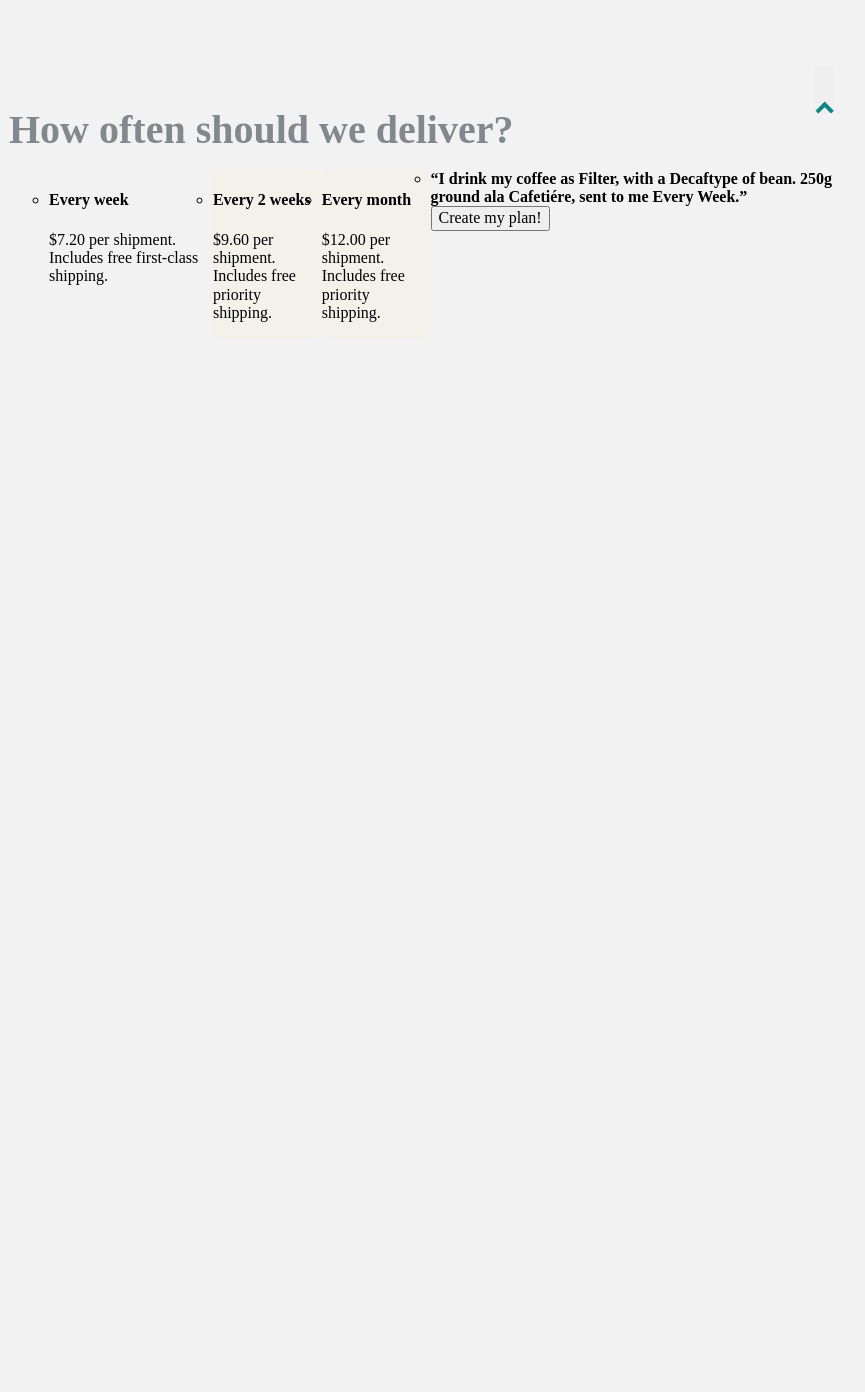
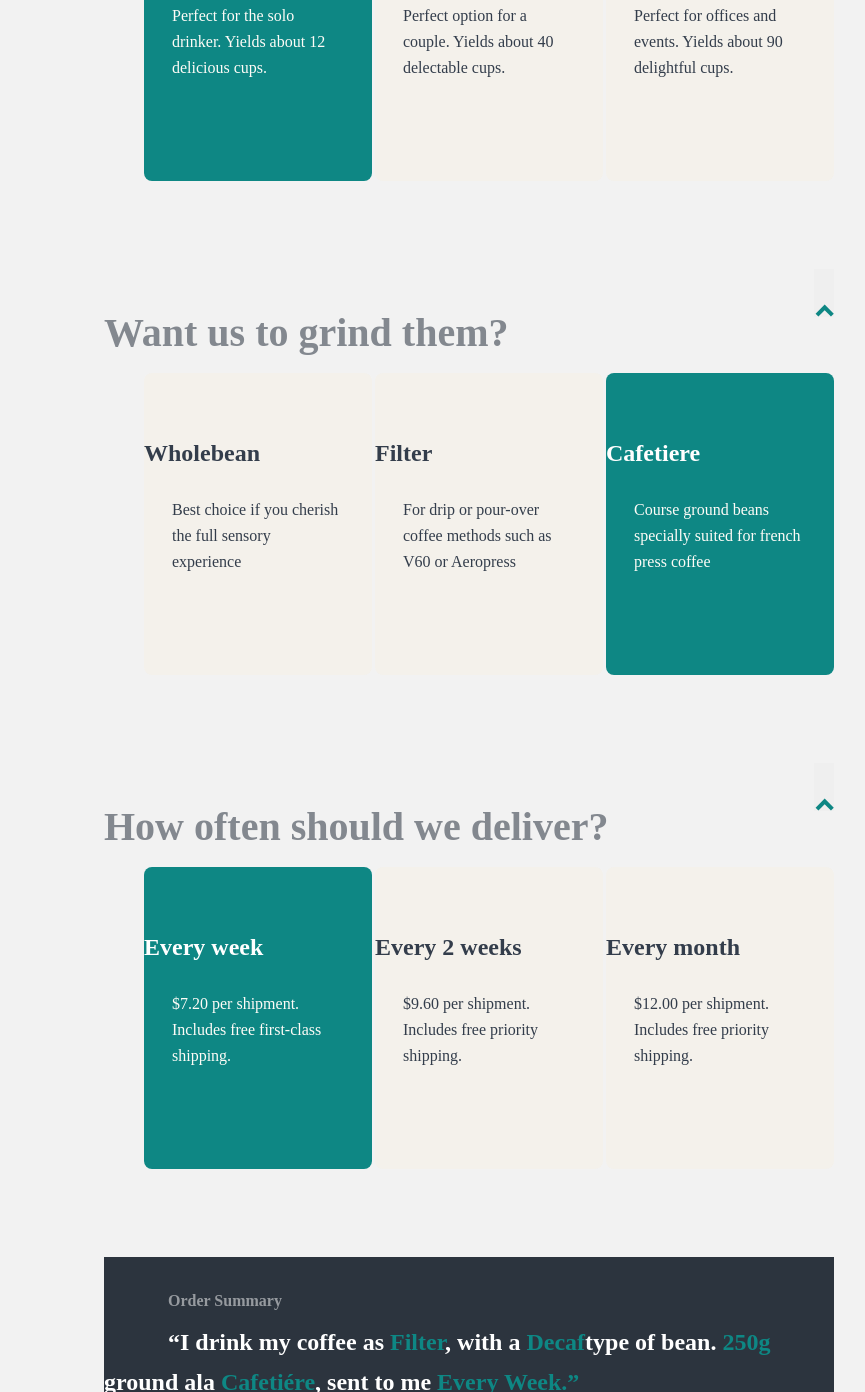
Before and after one commit to Mahnud222222/uy_ishi_1__, a plain HTML site: page create.html in a window 1280 px wide. Shown: the part 2711-4103 px from the top of the page, without its empty margins (276-1141 px from the left). Before the commit the page ends 3153 px from the top, so only its background shows below. Drawn offline with Linux system fonts and the light colour scheme.

Commit message:
fvdbddbdtb

```diff
--- a/create.html
+++ b/create.html
@@ -296,14 +296,18 @@
                                         $12.00 per shipment. Includes free priority shipping.
                                     </p>
                                 </li>
+                            </ul>
+                        </li>
                         <li class="main__thre__item2">
+                            <div class="main__thre__item2__div">
+                                <h3 class="main__thre__item2__title">
+                                    Order Summary
+                                </h3>
                                 <strong class="main__thre__list__strong">
                                     “I drink my coffee as <span class="main__thre__list__span">Filter</span>, with a <span class="main__thre__list__span">Decaf</span>type of bean. <span class="main__thre__list__span">250g </span> ground ala <span class="main__thre__list__span"> Cafetiére</span>, sent to me <span class="main__thre__list__span"> Every Week.”</span>
-
                                    </strong>
-                                   <button class="main__thre__list__inner__butten">Create my plan!</button>
-                                </li>
-                            </ul>
+                            </div>
+                            <button class="main__thre__list____butten">Create my plan!</button>
                          </li>
                     </ul>
                 </div>
--- a/styles/main.css
+++ b/styles/main.css
@@ -592,6 +592,7 @@ body{
     height: 48px;
 }
 .thre__inner__list{
+    list-style: none;
     margin-bottom: 88px;
     margin-top: 56px;
     display: flex;
@@ -602,3 +603,83 @@ body{
     border-radius: 8px;
     width: 228px;
 }
+.thre__inner__item2{
+    border-radius: 8px;
+    width: 228px;
+    background-color: #0E8784;
+}
+.thre__inner__title{
+    padding-top: 32px;
+    margin-bottom: 28px;
+    font-family: 'Fraunces';
+    font-size: 24px;
+    font-weight: 900;
+    line-height: 32px;
+    color:#333D4B;
+}
+.thre__inner__text{
+    margin-top: 24px;
+    margin-left: 28px;
+    padding-bottom: 84px;
+    width: 170px;
+    font-size: 16px;
+    line-height: 26px;
+    color:#333D4B;
+}
+.thre__inner__title2{
+    padding-top: 32px;
+    margin-bottom: 28px;
+    font-family: 'Fraunces';
+    font-size: 24px;
+    font-weight: 900;
+    line-height: 32px;
+    color:#FFFFFF;
+}
+.thre__inner__text2{
+    margin-top: 24px;
+    margin-left: 28px;
+    padding-bottom: 84px;
+    width: 170px;
+    font-size: 16px;
+    line-height: 26px;
+    color:#FEFCF7;
+}
+.main__thre__item2__div{
+    margin-bottom: 50px;
+    width: 730px;
+    background-color:  #2C343E;
+}
+.main__thre__item2__title{
+    color: #FFFFFF;
+    opacity: 0.5;
+    padding-top: 31px;
+    margin-left: 64px;
+    margin-bottom: 8px;
+    font-size: 16px;
+    line-height: 26px;
+}
+.main__thre__list__strong{
+    width: 600px;
+    margin-left: 64px;
+    padding-bottom: 20px;
+    font-family: 'Fraunces';
+    font-size: 24px;
+    font-weight: 900;
+    line-height: 40px;
+    color: #fff;
+}
+.main__thre__list__span{
+    color: #0e8784;
+}
+.#0E8784{
+    font-family: 'Fraunces';
+    font-size: 18px;
+    font-weight: 900;
+    line-height: 25px;
+    color: #FEFCF7;
+    background-color: #0E8784;
+    border-radius: 6px;
+}
+.main__thre__list__span:hover{
+    background-color: #66D2CF;
+}
```
Lines whose indentation alone changed are shown as unchanged.
